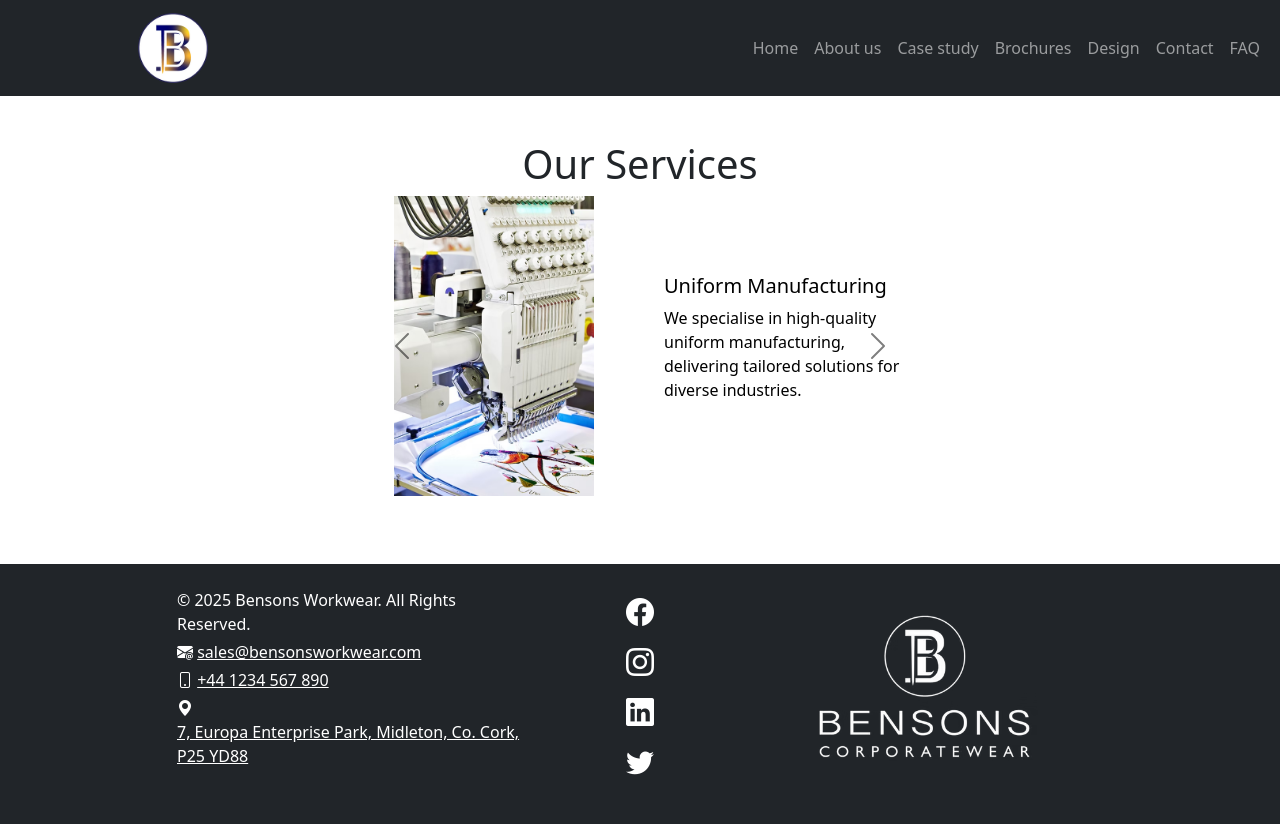
After one commit to AlvaroFernandezMartin/Web-Code, a Django app: template shared/templates/index.html in a window 1280 px wide. The commit adds this page. Run offline with Django 4.2, Linux system fonts and the light colour scheme; the template is opened without the code that fills it, so the values that code supplies are empty.

Commit message:
index.html in progress

```diff
--- a/shared/static/shared/css/base.css
+++ b/shared/static/shared/css/base.css
@@ -1,10 +1,15 @@
 footer a:hover {
     color: #ff6600 !important;
-    text-decoration: underline;
 }
 
-.social-link:hover img {
+.logo{
+    margin-left: 10%;
+}
+.logo-footer {
+    transition: transform 0.3s ease-in-out, filter 0.3s ease-in-out;
+}
+
+.logo-footer:hover {
     filter: brightness(0.7);
     transform: scale(1.1);
-    transition: 0.3s ease-in-out;
 }
--- /dev/null
+++ b/shared/static/shared/css/index.css
@@ -0,0 +1,19 @@
+.container_carousel {
+  max-width: 600px; /* Reduce el tamaño del contenedor */
+  margin: 0 auto; /* Centra el carrusel */
+  padding: 20px; /* Espaciado interno para evitar que se vea muy apretado */
+}
+.container_carousel h1 {
+  text-align: center;
+}
+  /* Ajustar tamaño de imágenes */
+  .carousel-inner img {
+    width: 200px; /* Ancho fijo */
+    height: 300px; /* Alto fijo */
+    object-fit: cover; /* Mantiene la proporción */
+  }
+
+  /* Hacer las flechas de navegación negras */
+  .carousel-control-prev-icon, .carousel-control-next-icon {
+    filter: invert(1); /* Convierte el color a negro */
+  }
--- a/shared/templates/base.html
+++ b/shared/templates/base.html
@@ -17,9 +17,9 @@
 
     <!-- Navbar -->
     <nav class="navbar navbar-expand-lg navbar-dark bg-dark">
-        <div class="container">
-            <a class="navbar-brand" href="#">
-                <img src="{% static 'shared/img/logo_Bensonsworkwear.png' %}" alt="Bensons Workwear Logo" height="50">
+        <div class="container-fluid">
+            <a class="navbar-brand logo" href="#">
+                <img src="{% static 'shared/img/logo_Bensonsworkwear.png' %}" alt="Bensons Workwear Logo" height="70">
             </a>
             <button class="navbar-toggler" type="button" data-bs-toggle="collapse" data-bs-target="#navbarNav">
                 <span class="navbar-toggler-icon"></span>
@@ -37,24 +37,21 @@
             </div>
         </div>
     </nav>
+    <!-- Main Content -->
+    <div class="container-fluid mt-4">
+        {% block content %}
 
-    <!-- Main Content -->
-    <div class="container mt-4">
-        {% block content %}
-        <p>
-            {% lorem 5 b random %}
-        </p>
         {% endblock %}
     </div>
 
 <!-- Footer -->
 <footer class="bg-dark text-white py-4 mt-5">
-    <!-- Contenedor interno que ocupa el 50% del ancho -->
-    <div class="d-flex justify-content-around align-items-center flex-wrap gap-3"
-         style="width: 50%; margin: 0 auto; background-color: rgba(255, 255, 255, 0.1);">
+    <div class="container">
+        <!-- Fila principal del footer, centrada -->
+        <div class="row justify-content-center align-items-center">
 
-        <!-- Información de contacto -->
-        <div class="text-start p-3 w-30" style="background-color: rgba(255, 0, 0, 0.3);">
+            <!-- Información de contacto (4 columnas en escritorio) -->
+            <div class="col-12 col-md-4 mb-3 text-md-start text-center">
                 <p class="mb-1">&copy; 2025 Bensons Workwear. All Rights Reserved.</p>
                 <p class="mb-1">
                     <i class="bi bi-envelope-at-fill"></i>
@@ -74,15 +71,15 @@
                 </p>
             </div>
 
-        <!-- Redes Sociales (apiladas) -->
-        <div class="d-flex flex-column align-items-center gap-2 p-3 w-auto" style="background-color: rgba(0, 255, 0, 0.3);">
-            <a href="https://www.facebook.com/BensonsWorkwear" target="_blank" class="text-white fs-3">
+            <!-- Redes Sociales (2 columnas en escritorio) -->
+            <div class="col-12 col-md-2 mb-3 d-flex flex-column align-items-center">
+                <a href="https://www.facebook.com/BensonsWorkwear" target="_blank" class="text-white fs-3 mb-2">
                     <i class="bi bi-facebook"></i>
                 </a>
-            <a href="https://www.instagram.com/BensonsWorkwear" target="_blank" class="text-white fs-3">
+                <a href="https://www.instagram.com/BensonsWorkwear" target="_blank" class="text-white fs-3 mb-2">
                     <i class="bi bi-instagram"></i>
                 </a>
-            <a href="https://www.linkedin.com/company/bensonsworkwear" target="_blank" class="text-white fs-3">
+                <a href="https://www.linkedin.com/company/bensonsworkwear" target="_blank" class="text-white fs-3 mb-2">
                     <i class="bi bi-linkedin"></i>
                 </a>
                 <a href="https://twitter.com/BensonsWorkwear" target="_blank" class="text-white fs-3">
@@ -90,20 +87,14 @@
                 </a>
             </div>
 
-        <!-- Logo (derecha) -->
-        <div class="p-3 w-auto" style="background-color: rgba(0, 0, 255, 0.3);">
-            <img src="{% static 'shared/img/logo_Bensons_White.avif' %}" alt="Bensons Workwear Logo" height="150">
+            <!-- Logo (4 columnas en escritorio) -->
+            <div class="col-12 col-md-4 mb-3 text-center">
+                <img src="{% static 'shared/img/logo_Bensons_White.avif' %}" class="logo-footer" alt="Bensons Workwear Logo" height="150">
+            </div>
+
         </div>
     </div>
 </footer>
-
-
-
-
-
-
-
-
     <!-- Bootstrap JS -->
     <script src="https://cdn.jsdelivr.net/npm/bootstrap@5.3.0/dist/js/bootstrap.bundle.min.js"></script>
 
--- /dev/null
+++ b/shared/templates/index.html
@@ -0,0 +1,86 @@
+{% extends 'base.html' %}
+
+
+{% block content %}
+{% load static %}
+<link rel="stylesheet" href="{% static 'shared/css/index.css' %}">
+
+<div class="container container_carousel">
+    <h1>Our Services</h1>
+    <div id="servicesCarousel" class="carousel slide ">
+        <!-- Indicadores -->
+        <div class="carousel-indicators">
+          <button type="button" data-bs-target="#servicesCarousel" data-bs-slide-to="0" class="active" aria-label="Slide 1"></button>
+          <button type="button" data-bs-target="#servicesCarousel" data-bs-slide-to="1" aria-label="Slide 2"></button>
+          <button type="button" data-bs-target="#servicesCarousel" data-bs-slide-to="2" aria-label="Slide 3"></button>
+          <button type="button" data-bs-target="#servicesCarousel" data-bs-slide-to="3" aria-label="Slide 4"></button>
+        </div>
+
+        <!-- Carrusel -->
+        <div class="carousel-inner">
+          <!-- Slide 1 -->
+          <div class="carousel-item active">
+            <div class="row align-items-center">
+              <div class="col-md-6 text-center">
+                <img src="{% static 'shared/img/maquina_costurera.avif' %}" alt="Uniform Manufacturing">
+              </div>
+              <div class="col-md-6 p-4">
+                <h5 class="text-black">Uniform Manufacturing</h5>
+                <p class="text-black">We specialise in high-quality uniform manufacturing, delivering tailored solutions for diverse industries.</p>
+              </div>
+            </div>
+          </div>
+
+          <!-- Slide 2 -->
+          <div class="carousel-item">
+            <div class="row align-items-center">
+              <div class="col-md-6 text-center">
+                <img src="{% static 'shared/img/pasarela.avif' %}" alt="Bespoke Designs">
+              </div>
+              <div class="col-md-6 p-4">
+                <h5 class="text-black">Bespoke Designs</h5>
+                <p class="text-black">We specialise in bespoke designs that cater to the unique needs of your organisation. Our high-quality uniforms, footwear, and accessories are crafted with durability, comfort, and style in mind. We take pride in creating professional attire that not only meets industry standards but also reflects your brand’s identity.</p>
+              </div>
+            </div>
+          </div>
+
+          <!-- Slide 3 -->
+          <div class="carousel-item">
+            <div class="row align-items-center">
+              <div class="col-md-6 text-center">
+                <img src="{% static 'shared/img/maquina_costurera.avif' %}" alt="Unique Embroidery">
+              </div>
+              <div class="col-md-6 p-4">
+                <h5 class="text-black">Unique Embroidery</h5>
+                <p class="text-black">We offer unique embroidery services that enhance your brand identity. Our skilled team utilises advanced techniques to create vibrant, detailed designs on a variety of fabrics. Whether for uniforms, promotional items, or corporate apparel, our custom embroidery adds a professional touch that sets your team apart.</p>
+              </div>
+            </div>
+          </div>
+
+          <!-- Slide 4 -->
+          <div class="carousel-item">
+            <div class="row align-items-center">
+              <div class="col-md-6 text-center">
+                <img src="{% static 'shared/img/maquina_serigrafia.avif' %}" alt="Silk Screen Printing">
+              </div>
+              <div class="col-md-6 p-4">
+                <h5 class="text-black">Silk Screen Printing</h5>
+                <p class="text-black">Our specialised silk screen printing services deliver high-quality, vibrant designs that stand out. Ideal for uniforms, promotional products, and corporate apparel, our technique ensures durability and precision, allowing your brand’s message to shine through on any fabric. Trust us to bring your vision to life with expert craftsmanship and attention to detail.</p>
+              </div>
+            </div>
+          </div>
+        </div>
+
+        <!-- Controles -->
+        <button class="carousel-control-prev" type="button" data-bs-target="#servicesCarousel" data-bs-slide="prev">
+          <span class="carousel-control-prev-icon" aria-hidden="true"></span>
+          <span class="visually-hidden">Previous</span>
+        </button>
+        <button class="carousel-control-next" type="button" data-bs-target="#servicesCarousel" data-bs-slide="next">
+          <span class="carousel-control-next-icon" aria-hidden="true"></span>
+          <span class="visually-hidden">Next</span>
+        </button>
+    </div>
+</div>
+
+{% endblock %}
--- a/shared/views.py
+++ b/shared/views.py
@@ -3,4 +3,4 @@ from django.shortcuts import render
 # Create your views here.
 
 def index(request):
-    return render(request, 'base.html')
+    return render(request, 'index.html')
```
Also changed, not shown: shared/static/shared/img/maquina_costurera.avif (added), shared/static/shared/img/maquina_serigrafia.avif (added), shared/static/shared/img/pasarela.avif (added), shared/static/shared/img/trajes.avif (added). Lines whose indentation alone changed are shown as unchanged.
